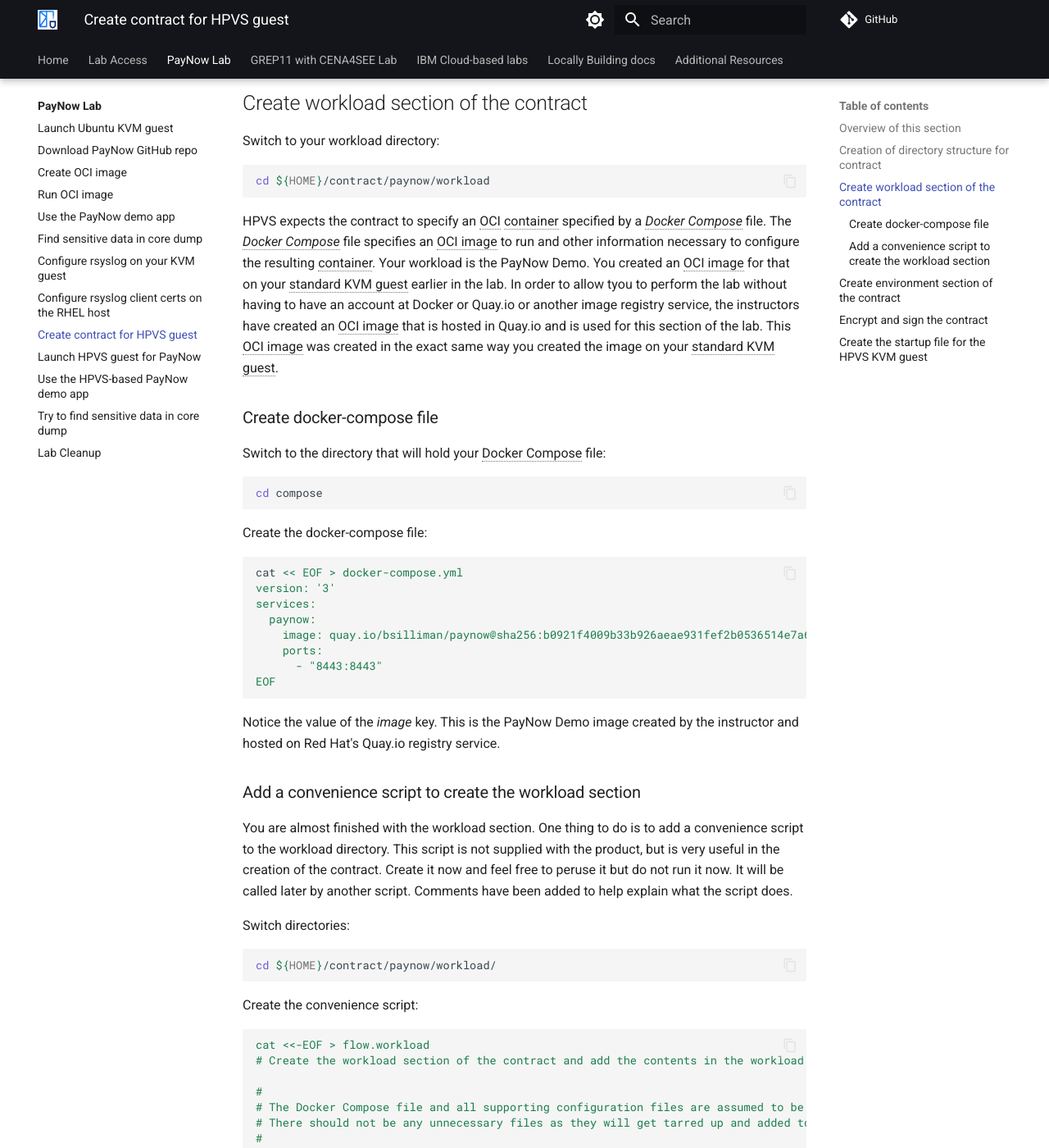
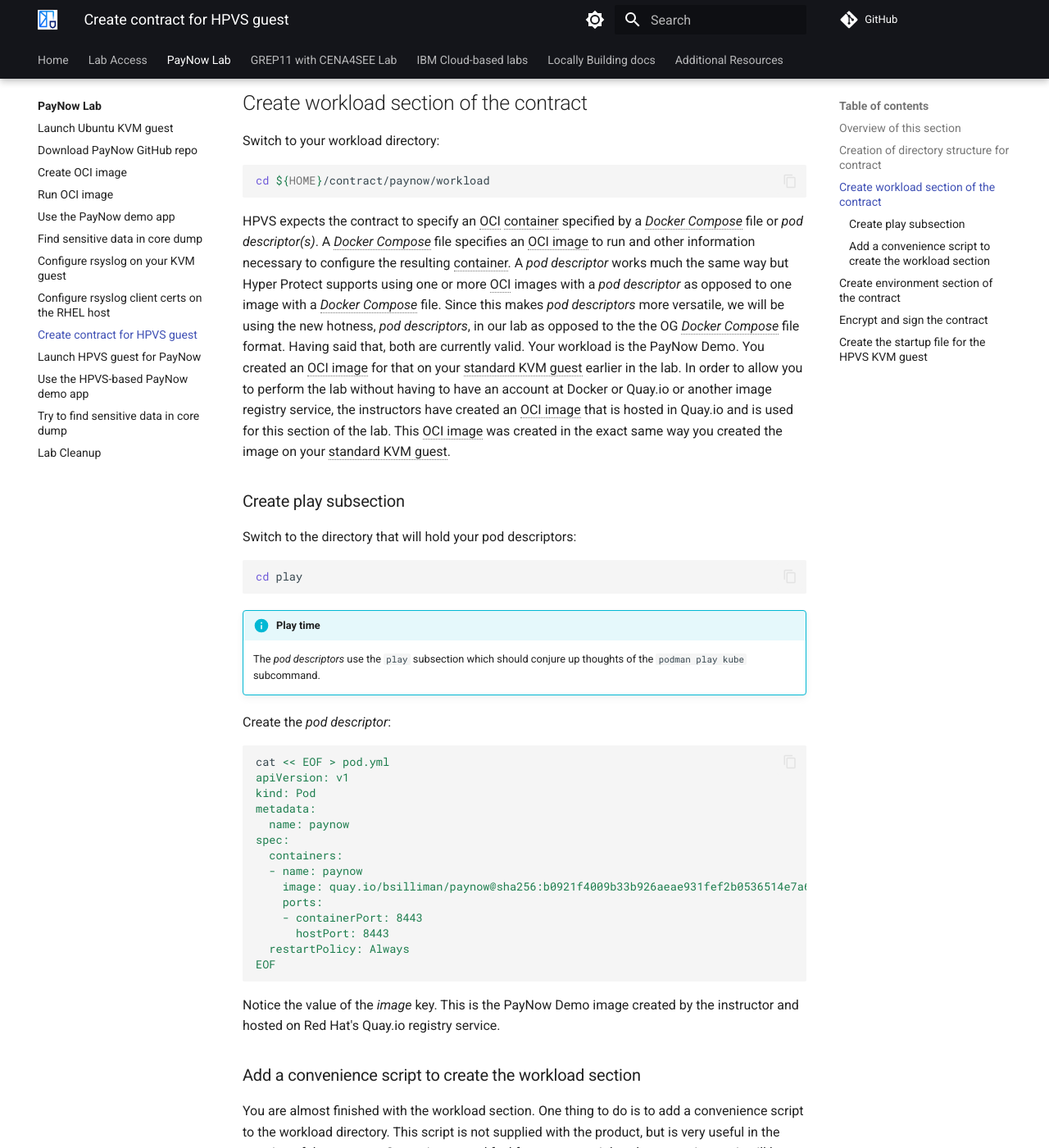
Before and after one commit to ibm-wsc/ConfidentialComputingOnLinuxONE, an MkDocs documentation site: the page built from docs/lab/paynow/createContract.md, in a window 1280 px wide and 1400 px high, scrolled down 2243 px. Shown: the whole window at 82% size. Built offline with MkDocs 1.6.1 and Material for MkDocs 9.7.7, drawn with Linux system fonts in a browser that asks for light colours; emoji names are drawn with the system emoji font; comment, search, counter and statistics services are not loaded; some of the changed text lies outside the part shown.

Commit message:
Update lab to use play subsection instead of compose

````diff
--- a/docs/lab/paynow/createContract.md
+++ b/docs/lab/paynow/createContract.md
@@ -48,7 +48,7 @@
 Create a directory structure for creating an HPVS 2.1.5 contract:
 
    ``` bash
-   mkdir -p contract/paynow/{environment,workload/compose}
+   mkdir -p contract/paynow/{environment,workload/play}
    ```
 
 Now see the directory structure you just created:
@@ -67,26 +67,36 @@
 cd ${HOME}/contract/paynow/workload
 ```
 
-HPVS expects the contract to specify an OCI container specified by a _Docker Compose_ file.  The _Docker Compose_ file specifies an OCI image to run and other information necessary to configure the resulting container. Your workload is the PayNow Demo. You created an OCI image for that on your standard KVM guest earlier in the lab.  In order to allow tyou to perform the lab without having to have an account at Docker or Quay.io or another image registry service, the instructors have created an OCI image that is hosted in Quay.io and is used for this section of the lab.  This OCI image was created in the exact same way you created the image on your standard KVM guest.
+HPVS expects the contract to specify an OCI container specified by a _Docker Compose_ file or _pod descriptor(s)_.  A _Docker Compose_ file specifies an OCI image to run and other information necessary to configure the resulting container. A _pod descriptor_ works much the same way but Hyper Protect supports using one or more OCI images with a _pod descriptor_ as opposed to one image with a _Docker Compose_ file. Since this makes _pod descriptors_ more versatile, we will be using the new hotness, _pod descriptors_, in our lab as opposed to the the OG _Docker Compose_ file format. Having said that, both are currently valid. Your workload is the PayNow Demo. You created an OCI image for that on your standard KVM guest earlier in the lab.  In order to allow you to perform the lab without having to have an account at Docker or Quay.io or another image registry service, the instructors have created an OCI image that is hosted in Quay.io and is used for this section of the lab.  This OCI image was created in the exact same way you created the image on your standard KVM guest.
 
-### Create docker-compose file
+### Create play subsection
 
-Switch to the directory that will hold your Docker Compose file:
+Switch to the directory that will hold your pod descriptors:
 
 ``` bash
-cd compose
+cd play
 ```
 
-Create the docker-compose file:
+!!! Info "Play time"
+
+	The _pod descriptors_ use the `play` subsection which should conjure up thoughts of the `podman play kube` subcommand.
+
+Create the _pod descriptor_:
 
 ``` bash
-cat << EOF > docker-compose.yml
-version: '3'
-services:
-  paynow:
-    image: quay.io/bsilliman/paynow@sha256:b0921f4009b33b926aeae931fef2b0536514e7a62ae013cee6c345b1ac7f11bb
+cat << EOF > pod.yml
+apiVersion: v1
+kind: Pod
+metadata:
+  name: paynow
+spec:
+  containers:
+  - name: paynow
+	image: quay.io/bsilliman/paynow@sha256:b0921f4009b33b926aeae931fef2b0536514e7a62ae013cee6c345b1ac7f11bb
     ports:
-      - "8443:8443"
+	- containerPort: 8443
+	  hostPort: 8443
+  restartPolicy: Always
 EOF
 ```
 
@@ -111,10 +121,10 @@
    # Create the workload section of the contract and add the contents in the workload.yaml file.
 
    #
-   # The Docker Compose file and all supporting configuration files are assumed to be in the ./compose directory
-   # There should not be any unnecessary files as they will get tarred up and added to the COMPOSE_B64 variable
+   # The pod descriptor and all supporting configuration files are assumed to be in the ./play directory
+   # There should not be any unnecessary files as they will get tarred up and added to the PLAY_B64 variable
    #
-   COMPOSE_B64=\$(tar -czv -C compose . | base64 -w0)
+   PLAY_B64=\$(tar -czv -C play . | base64 -w0)
 
    #
    # This specifies an intermediate file that could be deleted at the end of the script but
@@ -132,8 +142,8 @@
    WORKLOAD=workload.yaml
 
    echo "  type: workload
-     compose:
-       archive: \${COMPOSE_B64}" > \${WORKLOAD_PLAIN}
+     play:
+       archive: \${PLAY_B64}" > \${WORKLOAD_PLAIN}
 
    #
    # This is the encryption certificate for Hyper Protect Container Runtime and it is
````
Also changed, not shown: docs/lab/paynow/configureRsyslog.md (+1 -1 lines).
